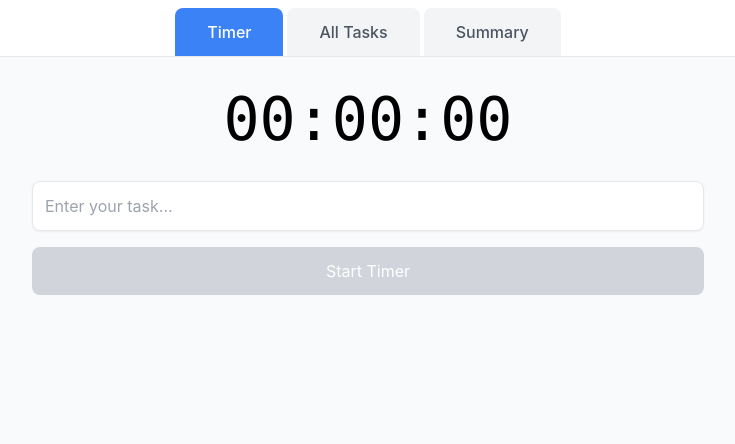
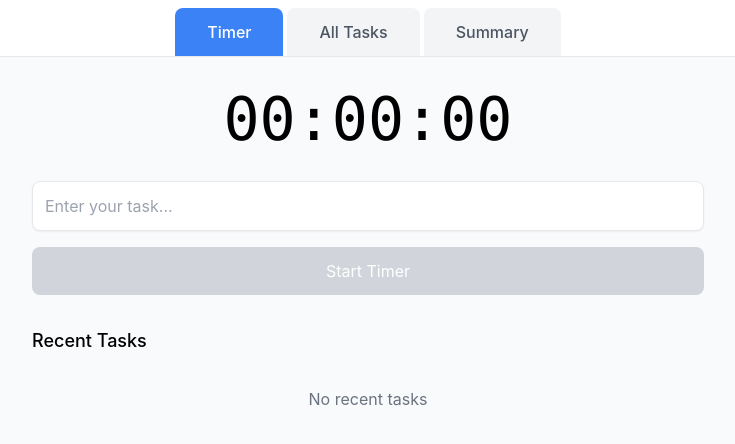
Before and after one commit to evelynso2024/TimeWell, a React (Create React App) app: page / in a window 1280 px wide. Shown: the top 444 px of the page, without its empty margins (272-1007 px from the left). Built offline with nearby package versions, Linux system fonts and the light colour scheme; the HTML template or start-up script is replaced by a standard one.

Commit message:
Update Timer.js

```diff
--- a/src/components/Timer.js
+++ b/src/components/Timer.js
@@ -45,12 +45,22 @@ function Timer() {
     if (isRunning) {
       setIsRunning(false);
       playSound();
-      // Add task to recent tasks
-      setRecentTasks(prev => [{
+
+      // Create new task
+      const newTask = {
         name: task,
         duration: formatTime(time),
         timestamp: new Date().toISOString(),
-      }, ...prev.slice(0, 4)]); // Keep only 5 recent tasks
+        leverage: ""  // Default empty leverage
+      };
+
+      // Update recent tasks (always keep 5)
+      setRecentTasks(prev => [newTask, ...prev].slice(0, 5));
+
+      // Store in localStorage for All Tasks page
+      const allTasks = JSON.parse(localStorage.getItem('allTasks') || '[]');
+      localStorage.setItem('allTasks', JSON.stringify([newTask, ...allTasks]));
+
       // Reset
       setTask('');
       setTime(0);
@@ -100,8 +110,7 @@ function Timer() {
         )}
       </div>
 
-      {/* Recent Tasks */}
-      {recentTasks.length > 0 && (
+      {/* Recent Tasks - Always show section */}
       <div className="mt-8">
         <h2 className="text-lg font-medium mb-4">Recent Tasks</h2>
         <div className="space-y-2">
@@ -113,9 +122,13 @@ function Timer() {
               </div>
             </div>
           ))}
+          {recentTasks.length === 0 && (
+            <div className="text-gray-500 text-center py-4">
+              No recent tasks
+            </div>
+          )}
         </div>
       </div>
-      )}
     </div>
   );
 }
```
Lines whose indentation alone changed are shown as unchanged.
